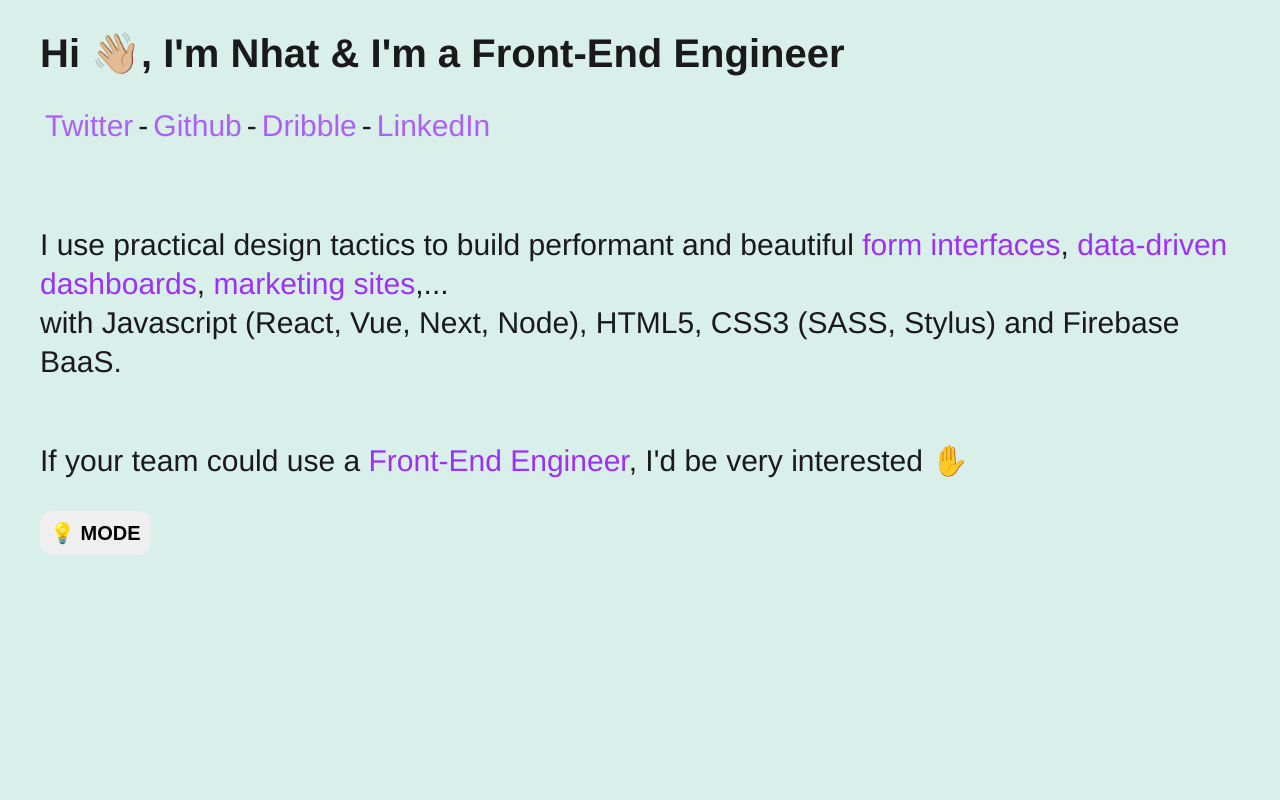
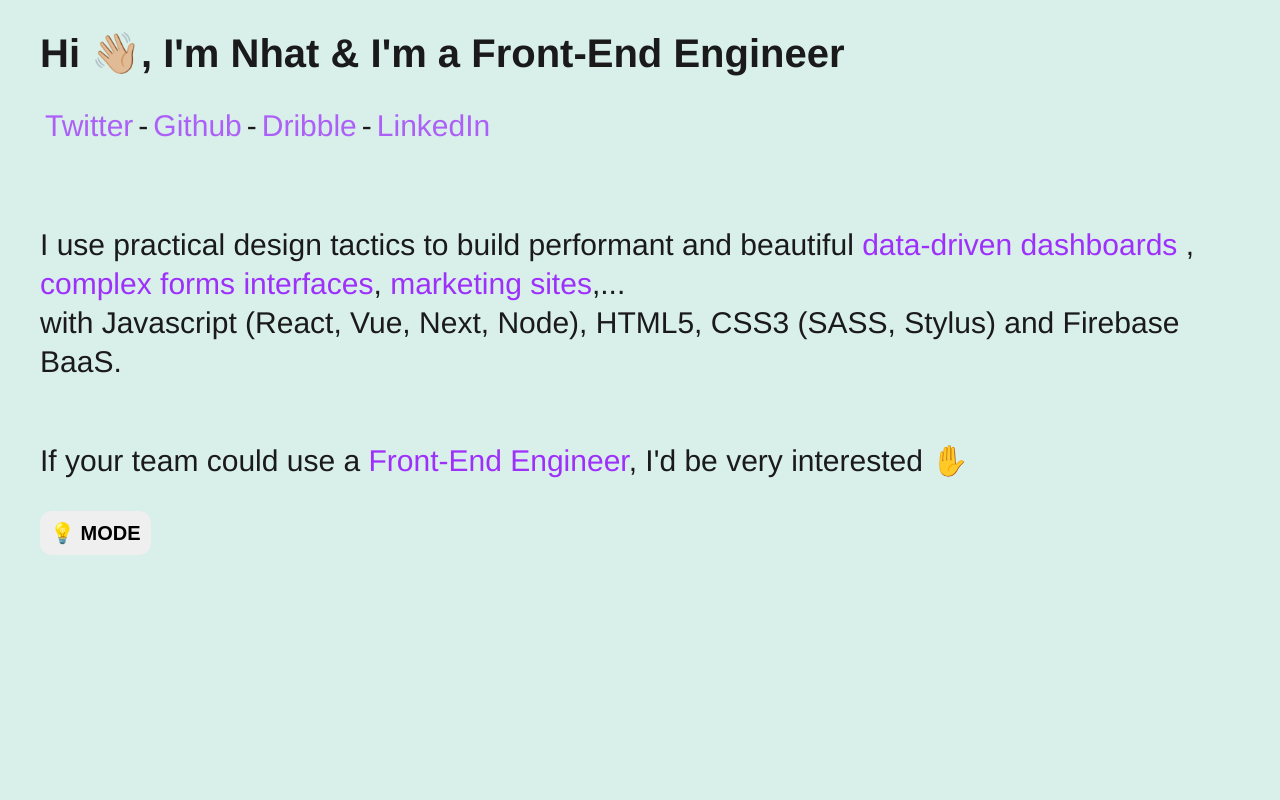
Before and after one commit to NhatDinh/nhatdinh.me, a Next.js app: page / in a window 1280 px wide. Shown: the top 800 px of the page. Built offline with nearby package versions, Linux system fonts and the light colour scheme.

Commit message:
edit hero section

```diff
--- a/components/Hero.js
+++ b/components/Hero.js
@@ -69,8 +69,9 @@ class Hero extends React.Component {
           <div className="m-container">
             <p>
               I use practical design tactics to build performant and beautiful
-              <span> form interfaces</span>, <span>data-driven dashboards</span>
-              , <span>marketing sites</span>
+              <span> data-driven dashboards </span>,{" "}
+              <span>complex forms interfaces</span>,{" "}
+              <span>marketing sites</span>
               ,... <br />
               with Javascript (React, Vue, Next, Node), HTML5, CSS3 (SASS,
               Stylus) and Firebase BaaS.
```
